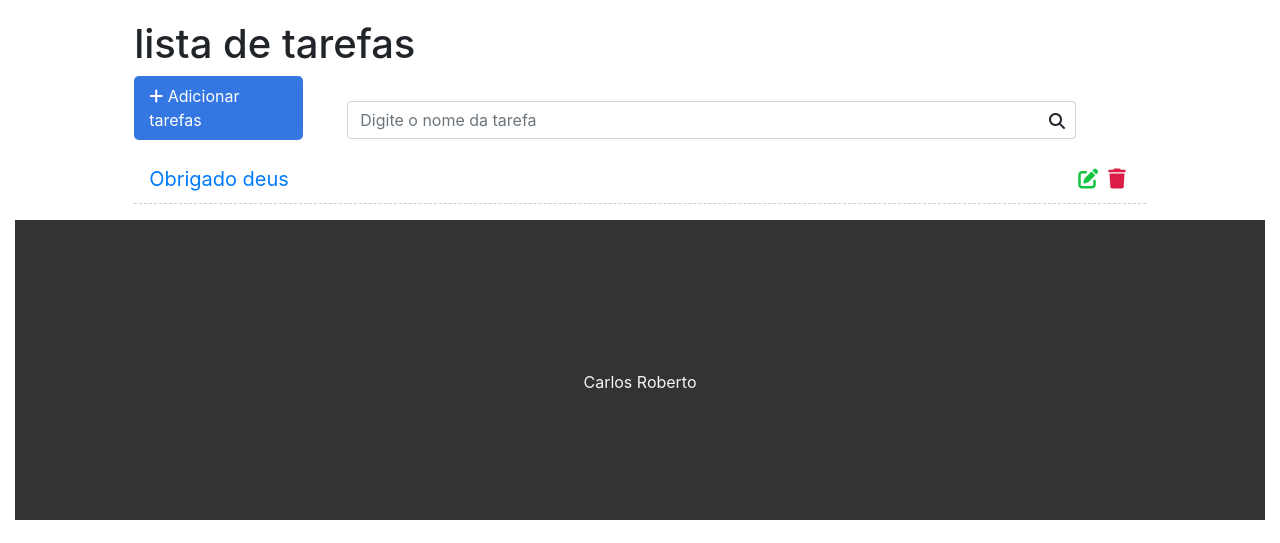
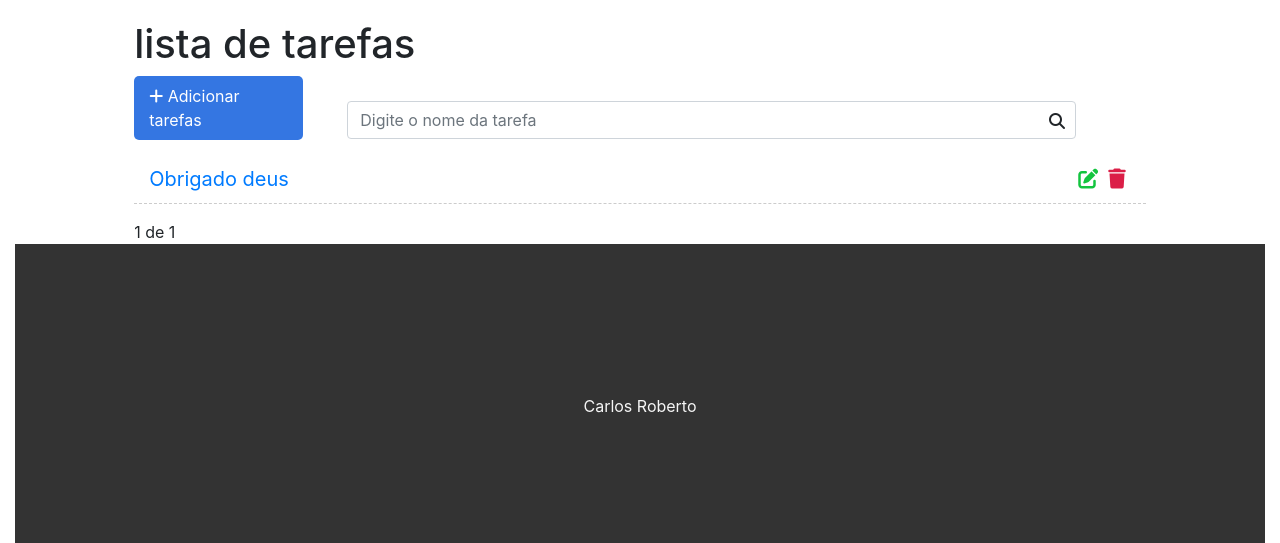
Before and after one commit to carlosrobertosalgueiro/todo-django, a Django app: page / in a window 1280 px wide. Shown: the part 57-600 px from the top of the page. Run offline with Django 4.2, Linux system fonts and the light colour scheme; data comes from the database, SQL or seed files in the repository; some libraries are stand-ins or nearby versions.

Commit message:
insert div pagination

```diff
--- a/task/templates/tasks/list.html
+++ b/task/templates/tasks/list.html
@@ -38,6 +38,25 @@
             </li>
             {% endfor %}
         </ul>
+
+        <div class="pagination">
+            <span class="step-links">
+                {% if tasks.has_previous %}
+                    <a href="?page={{ tasks.previous_page_number }}"><i class="fas fa-arrow-left"></i></a>
+                {% endif %}
+
+                {% if tasks.paginator.num_pages %}
+                <span class="current">
+                    {{ tasks.number }} de {{ tasks.paginator.num_pages }}
+                </span>
+                {% endif %}
+
+                {% if tasks.has_next %}
+                    <a href="?page={{ tasks.next_page_number }}"><i class="fas fa-arrow-right"></i></a>
+                {% endif %}
+            </span>
+        </div>
+
     </div>
 
 {% endblock  %}
```
